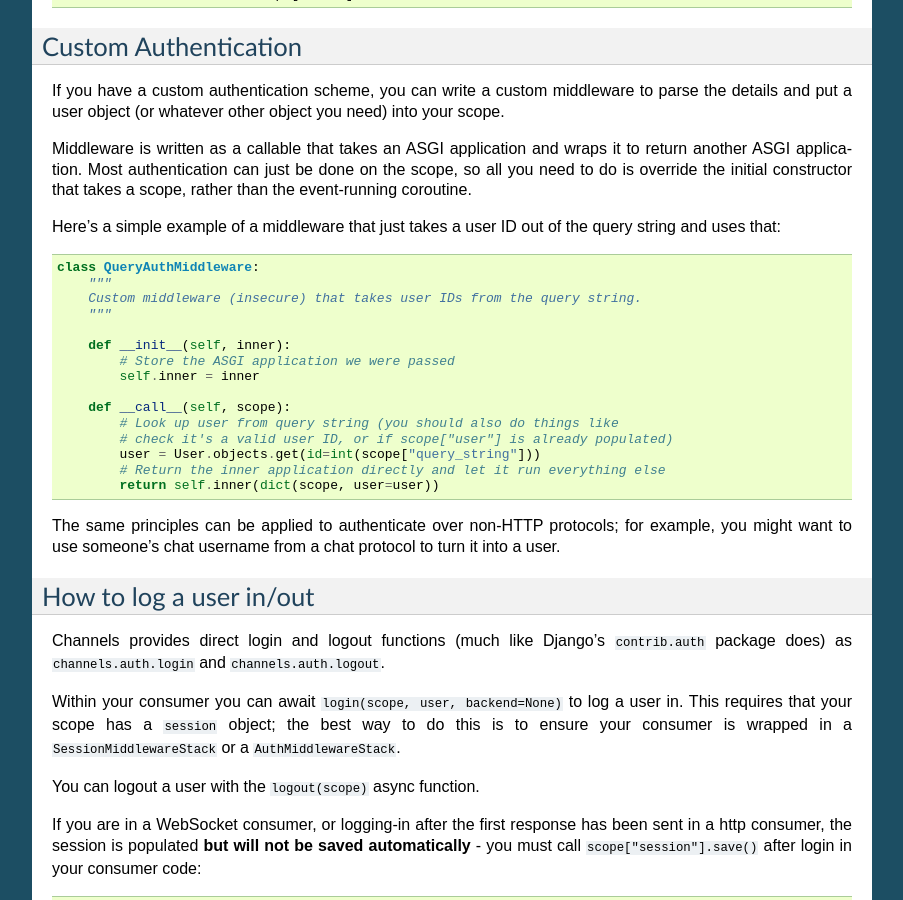
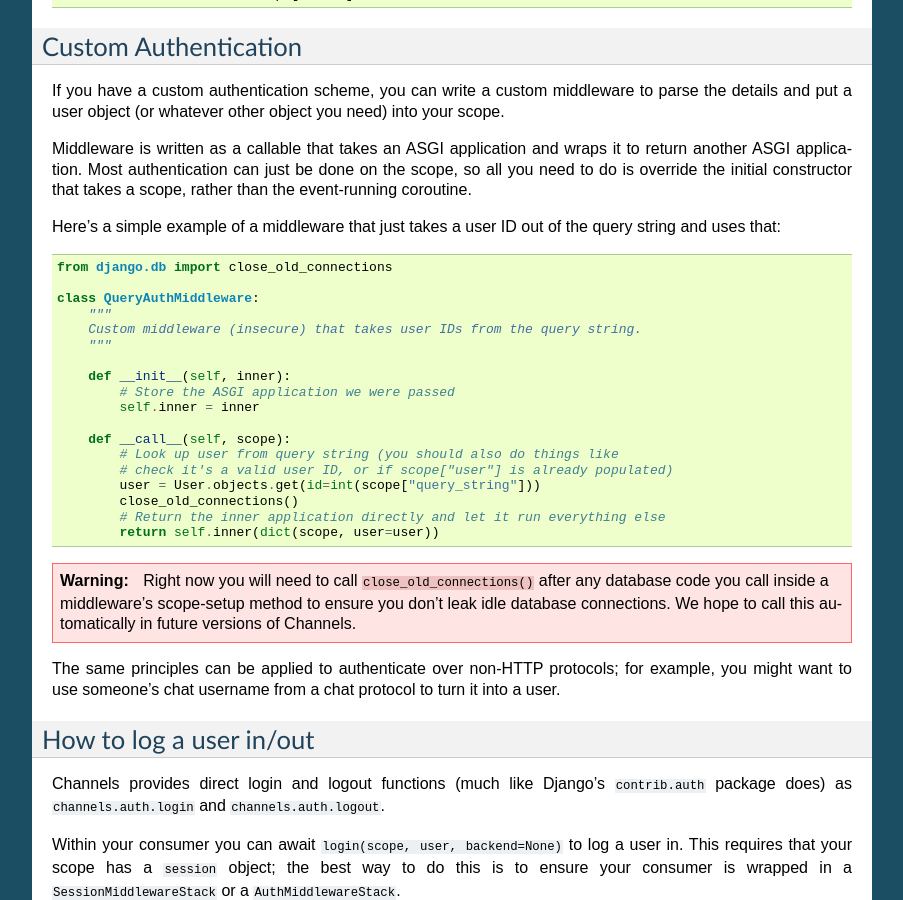
Before and after one commit to phillipchain/DjangoChannels, a Sphinx documentation site: the page built from docs/topics/authentication.rst, in a window 1280 px wide and 900 px high, scrolled down 891 px. Shown: the whole window, without its empty margins (198-1101 px from the left). Built offline with Sphinx 7.4.7, drawn with Linux system fonts in a browser that asks for light colours.

Commit message:
Add note about closing old connections

```diff
--- a/docs/topics/authentication.rst
+++ b/docs/topics/authentication.rst
@@ -69,6 +69,8 @@ that takes a scope, rather than the event-running coroutine.
 Here's a simple example of a middleware that just takes a user ID out of the
 query string and uses that::
 
+    from django.db import close_old_connections
+
     class QueryAuthMiddleware:
         """
         Custom middleware (insecure) that takes user IDs from the query string.
@@ -82,8 +84,16 @@ query string and uses that::
             # Look up user from query string (you should also do things like
             # check it's a valid user ID, or if scope["user"] is already populated)
             user = User.objects.get(id=int(scope["query_string"]))
+            close_old_connections()
             # Return the inner application directly and let it run everything else
             return self.inner(dict(scope, user=user))
+
+.. warning::
+
+    Right now you will need to call ``close_old_connections()`` after any
+    database code you call inside a middleware's scope-setup method to ensure
+    you don't leak idle database connections. We hope to call this automatically
+    in future versions of Channels.
 
 The same principles can be applied to authenticate over non-HTTP protocols;
 for example, you might want to use someone's chat username from a chat protocol
```
